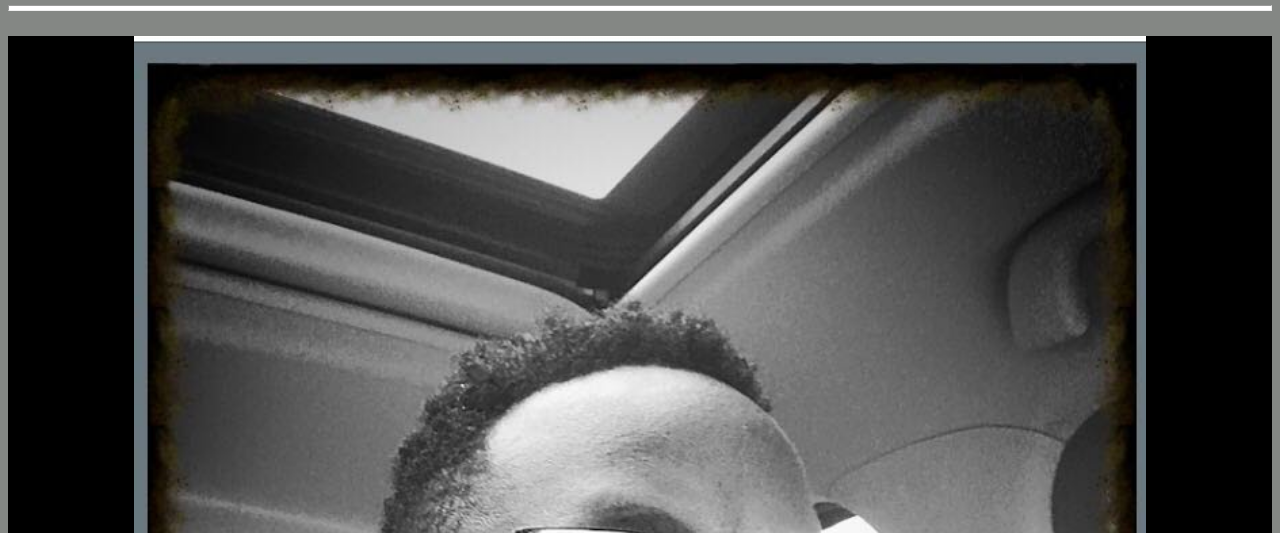
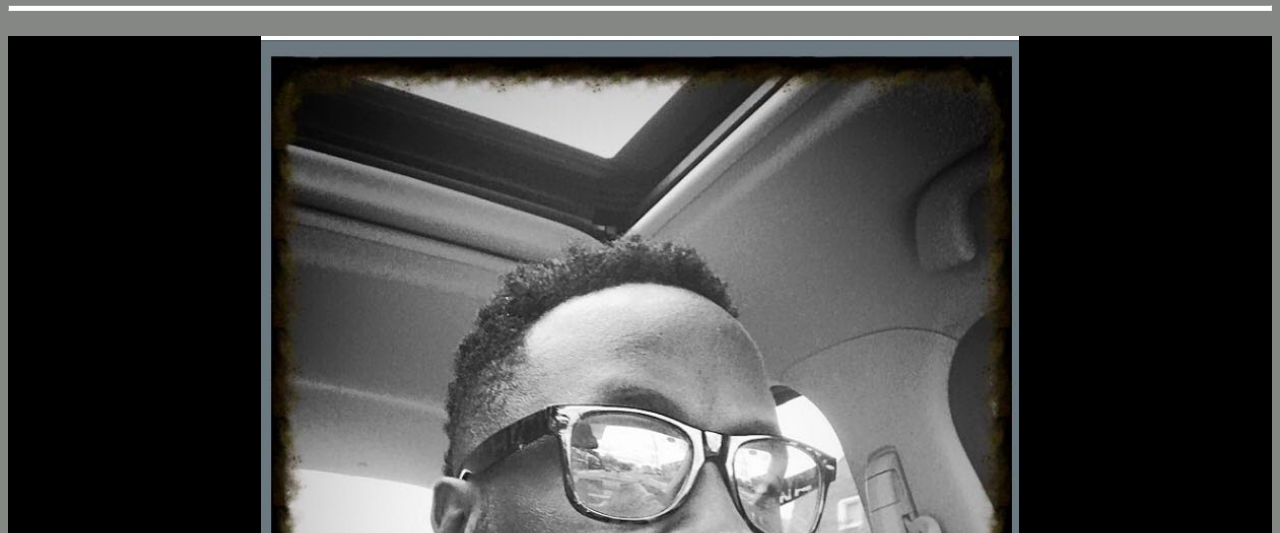
Before and after one commit to cgilsings/cgilsings.github.io, a plain HTML site: page unit_8/index.html in a window 1280 px wide. Shown: the part 267-800 px from the top of the page. Drawn offline with Linux system fonts and the light colour scheme.

Commit message:
img reduction

```diff
--- a/unit_8/css/style.css
+++ b/unit_8/css/style.css
@@ -34,8 +34,8 @@ p {
 
 img {
 	display: block;
-	height: 80%px;
-	width: 80%;
+	height: 60%px;
+	width: 60%;
 	margin: 0 auto;
 }
 
```
